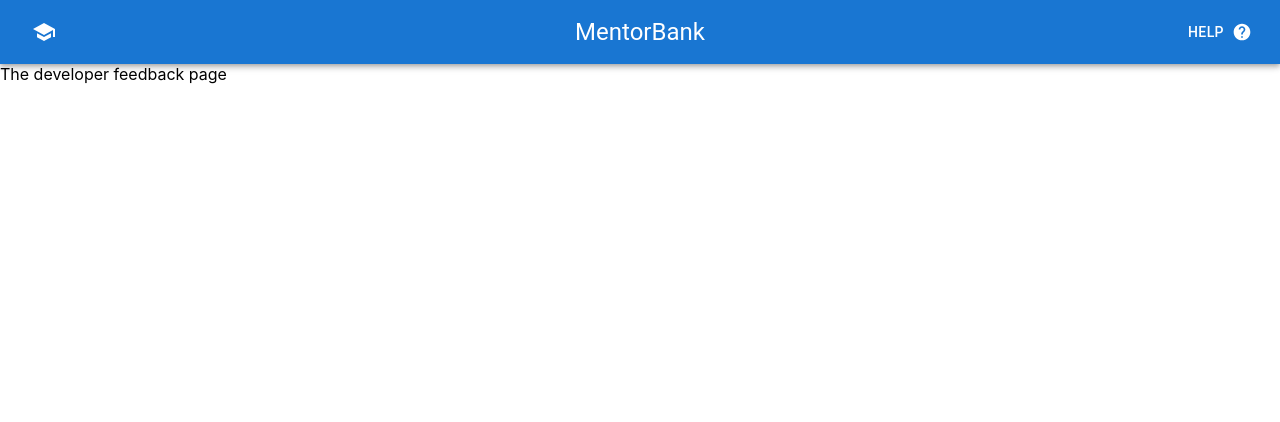
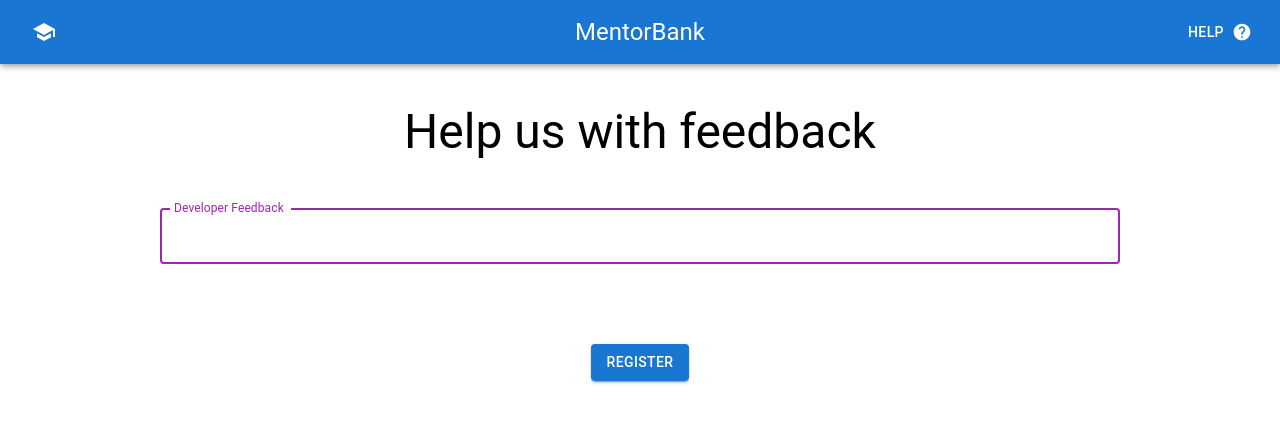
Before and after one commit to cs261-2022-group22/reactjs-frontend, a Next.js app: page /developerFeedback in a window 1280 px wide. Shown: the top 422 px of the page. Built offline with nearby package versions, Linux system fonts and the light colour scheme; no server answers.

Commit message:
page done, api needs fixing when rpc complete

```diff
--- /dev/null
+++ b/pages/api/user/devfeedback.ts
@@ -0,0 +1,17 @@
+import { ServiceError } from "@grpc/grpc-js";
+import { NextApiRequest, NextApiResponse } from "next";
+import { FeedbackClient } from "utils/rpcClients";
+
+export default async function ChangeDetails(req: NextApiRequest, res: NextApiResponse) {
+    try {
+		const client = new FeedbackClient();
+        const result = await client.FILLINWITHFUNCTIONWHENDONE({
+			message: req.body.message,
+        });
+        res.status(200).json({success: result.success});
+    } catch (error) {
+        const grpcError: ServiceError = error as ServiceError;
+        console.log(grpcError);
+        res.status(503).json({ success: false });
+    }
+}
--- a/pages/developerFeedback.tsx
+++ b/pages/developerFeedback.tsx
@@ -1,7 +1,72 @@
+import { Container, Button, TextField, Typography, Alert, Link, Stack } from "@mui/material";
+import axios from "axios";
+import { useState } from "react";
+import ArrowForwardIcon from "@mui/icons-material/ArrowForward";
+
 export default function developerFeedback() {
-    return (
-        <>
-            <div>The developer feedback page</div>
-        </>
-    );
+	const [message, setMessage] = useState("")
+	const [status, setStatus] = useState("normal")
+
+	if (status == "normal") {
+		return (
+            <>
+                <Container sx={{ textAlign: "center" }}>
+                    <Typography sx={{ mt: "5vh", mb: "1vh" }} variant="h3">
+                        Help us with feedback
+                    </Typography>
+                    <TextField
+                        label="Developer Feedback"
+                        color="secondary"
+                        focused
+                        sx={{
+                            minWidth: "120vh",
+                            maxWidth: "120vh",
+                            mt: "5vh",
+                            mb: "10vh",
+                        }}
+                        onChange={(e) => {
+                            setMessage(e.target.value);
+                        }}
+                    />
+                    <Stack
+                        direction="column"
+                        justifyContent="center"
+                        alignItems="center"
+                        spacing={2}
+                    >
+                        <Button
+                            variant="contained"
+                            onClick={async () => {
+                                // await axios.post("/api/user/devfeedback", {
+                                //     message: message,
+                                // });
+                                setStatus("success");
+                            }}
+                        >
+                            Register
+                        </Button>
+                    </Stack>
+                </Container>
+            </>
+        );
+	} else {
+		return (
+            <>
+                <Container sx={{ textAlign: "center" }}>
+                    <Alert severity="info" sx={{ mt: "3vh", mb: "3vh" }}>
+                        Thank you for the feedback
+                    </Alert>
+                    <Link href="/">
+                        <Button
+                            variant="contained"
+                            size="large"
+                            startIcon={<ArrowForwardIcon />}
+                        >
+                            Go to home page
+                        </Button>
+                    </Link>
+                </Container>
+            </>
+        );
+	}
 }
```
